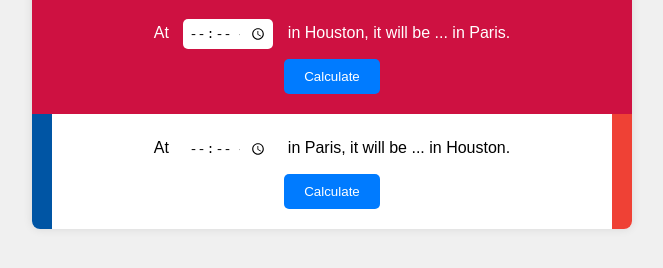
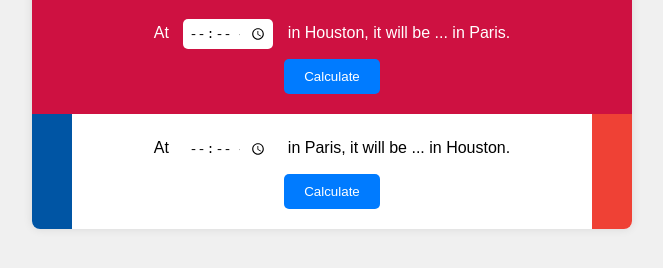
Before and after one commit to jsantiago-asp/time-diff-paris-houston, a plain HTML site: page index.html in a window 1280 px wide. Shown: the part 320-588 px from the top of the page, without its empty margins (308-971 px from the left). Drawn offline with Linux system fonts and the light colour scheme.

Commit message:
minor color fix

```diff
--- a/styles.css
+++ b/styles.css
@@ -35,8 +35,8 @@ h1 {
 .paris {
     background-color: white;
     color: black;
-    border-left: 20px solid #0055A4; /* France Blue */
-    border-right: 20px solid #EF4135; /* France Red */
+    border-left: 40px solid #0055A4; /* France Blue */
+    border-right: 40px solid #EF4135; /* France Red */
 }
 
 label {
```
